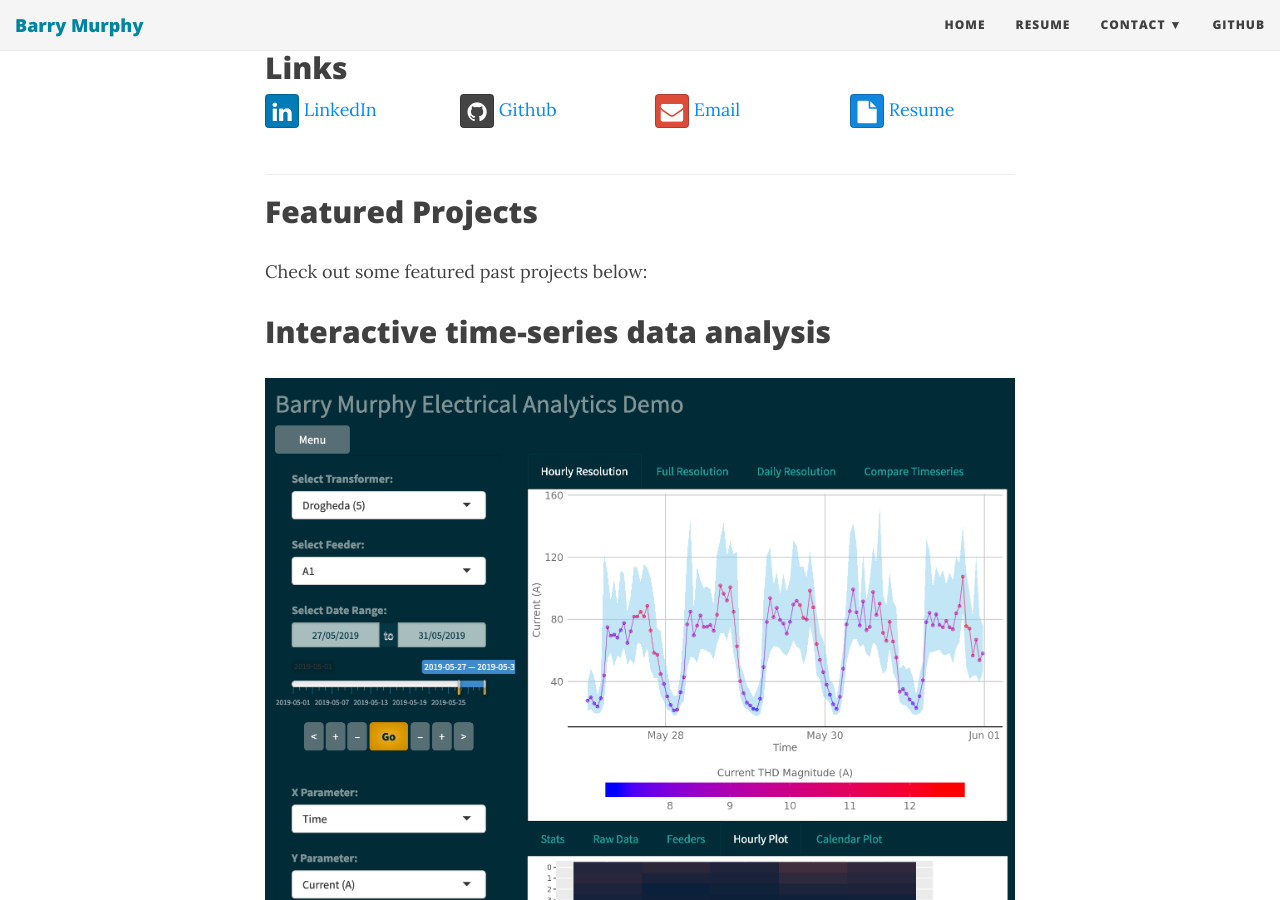
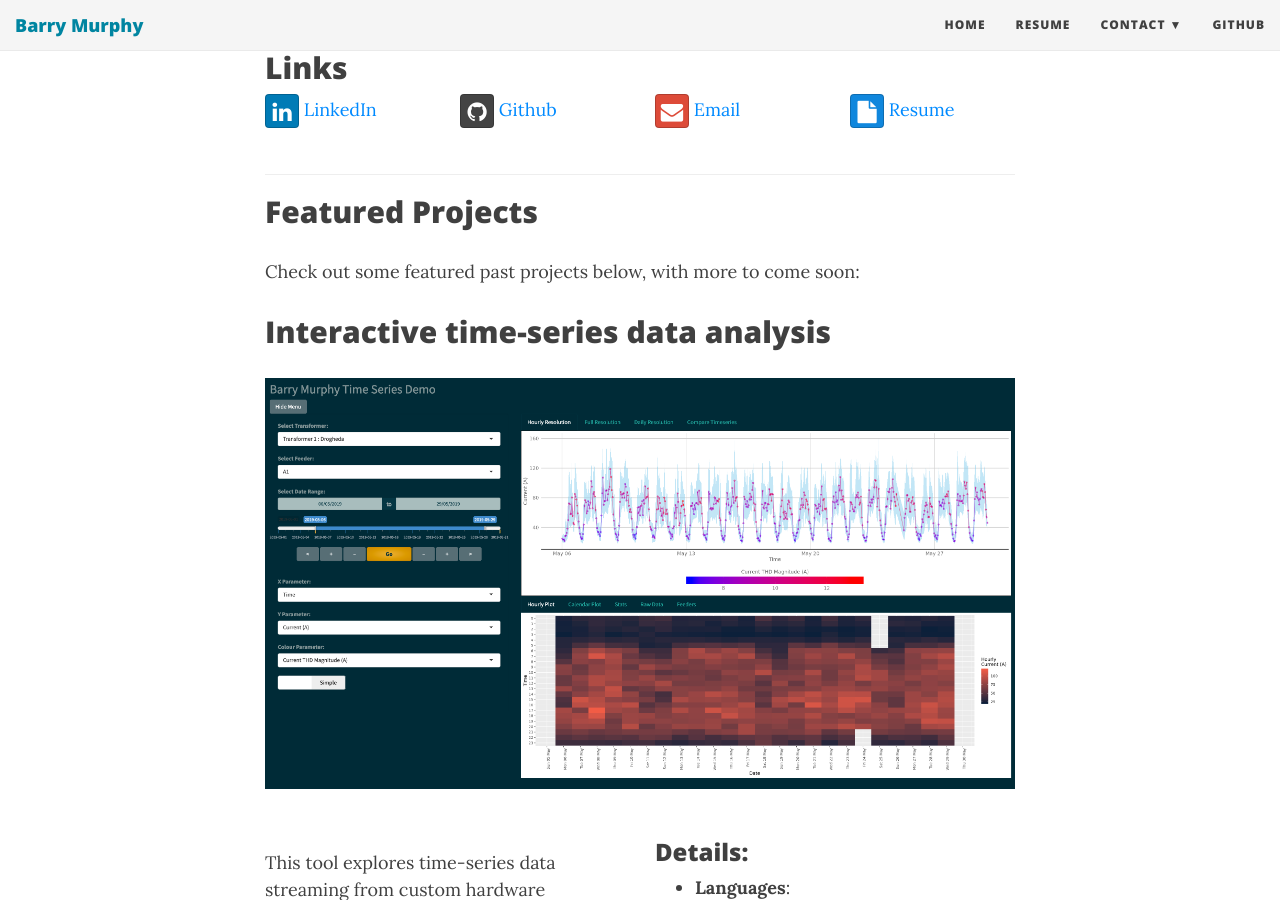
Before and after one commit to baztastic/baztastic.github.io, a Jekyll site: the page built from index.md, in a window 1280 px wide and 900 px high, scrolled down 321 px. Built offline with Jekyll 4.4.1, drawn with Linux system fonts in a browser that asks for light colours; nearby versions of some CDN libraries; the list of posts is cut into pages by our own code; some of the changed text lies outside the part shown.

Commit message:
new screenshot

```diff
--- a/index.md
+++ b/index.md
@@ -43,7 +43,7 @@ subtitle: Hi! I'm a Data Scientist in Toronto.<br>Reach out for opportunities!
 
 <!-- ### UNDER CONSTRUCTION
  -->
-Check out some featured past projects below:
+Check out some featured past projects below, with more to come soon:
 
 ## Interactive time-series data analysis
 [![Interactive time-series data analysis](img/ea-demo.png)](http://demo.nanobaz.com:3838/shiny-ui/)
@@ -58,7 +58,7 @@ Check out some featured past projects below:
 
   [**Launch**](http://demo.nanobaz.com:3838/shiny-ui/) the interactive demo.
   </div>
-  <div class="col-md-5" markdown="1">
+  <div class="col-md-6" markdown="1">
 ### Details:
   - **Languages**:
     + R
@@ -84,12 +84,12 @@ Check out some featured past projects below:
 
 <div class="row">
   <div class="col-md-6" markdown="1">
-  Interactive demo coming soon.
+  Demo coming soon.
 
   This technology (currently under patent application) detects electrical events, categorises them, and gives suggestions on reducing cost/energy usage.
   <!-- Click image for interactive demo -->
   </div>
-  <div class="col-md-5" markdown="1">
+  <div class="col-md-6" markdown="1">
 ### Details:
   - *Languages*:
     + R
```
Also changed, not shown: img/ea-demo.png.
